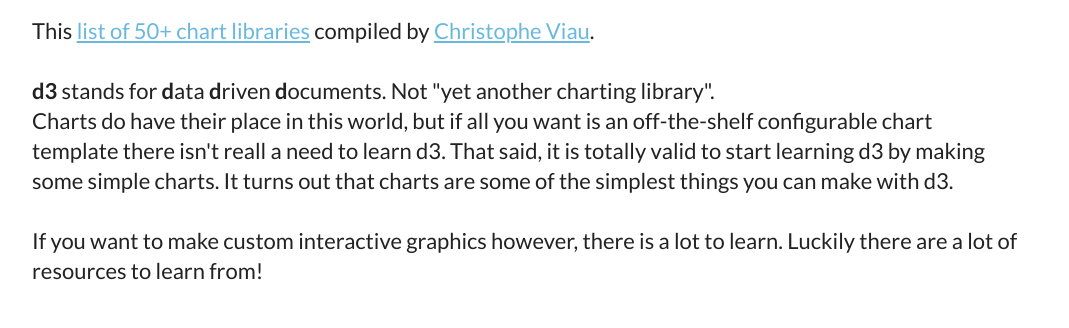
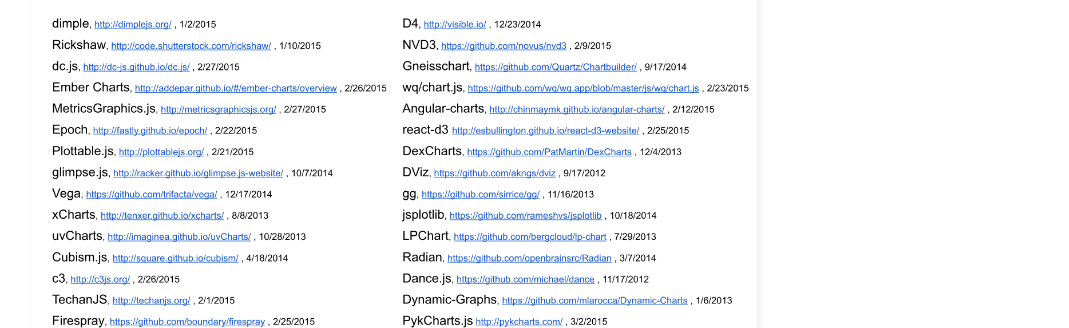
Before and after one commit to enjalot/talks, a plain HTML site: page navd3eco/index.html in a window 1280 px wide. Shown: the part 1395-1723 px from the top of the page, without its empty margins (116-1185 px from the left). Drawn offline with Linux system fonts and the light colour scheme; the site is published under a folder, as on GitHub Pages, so addresses that start at the root find nothing.

Commit message:
fix broken img

```diff
--- a/navd3eco/index.html
+++ b/navd3eco/index.html
@@ -83,7 +83,7 @@
         Something you hear a lot when people talk about d3 is <b>charts</b>.
         <br>
         <br>
-        <a href="https://docs.google.com/presentation/d/14L2PE3O0q22Oo7tTqw15WfNsY78-2u0jcLXI5Xb72FI/edit#slide=id.g7bbd72659_00"><img src="/img/chartlibs.png" height="400px"></a>
+        <a href="https://docs.google.com/presentation/d/14L2PE3O0q22Oo7tTqw15WfNsY78-2u0jcLXI5Xb72FI/edit#slide=id.g7bbd72659_00"><img src="img/chartlibs.png" height="400px"></a>
         <br>
         <br>
         This <a href="https://docs.google.com/presentation/d/14L2PE3O0q22Oo7tTqw15WfNsY78-2u0jcLXI5Xb72FI/edit#slide=id.g7bbd72659_00">list of 50+ chart libraries</a>
```
